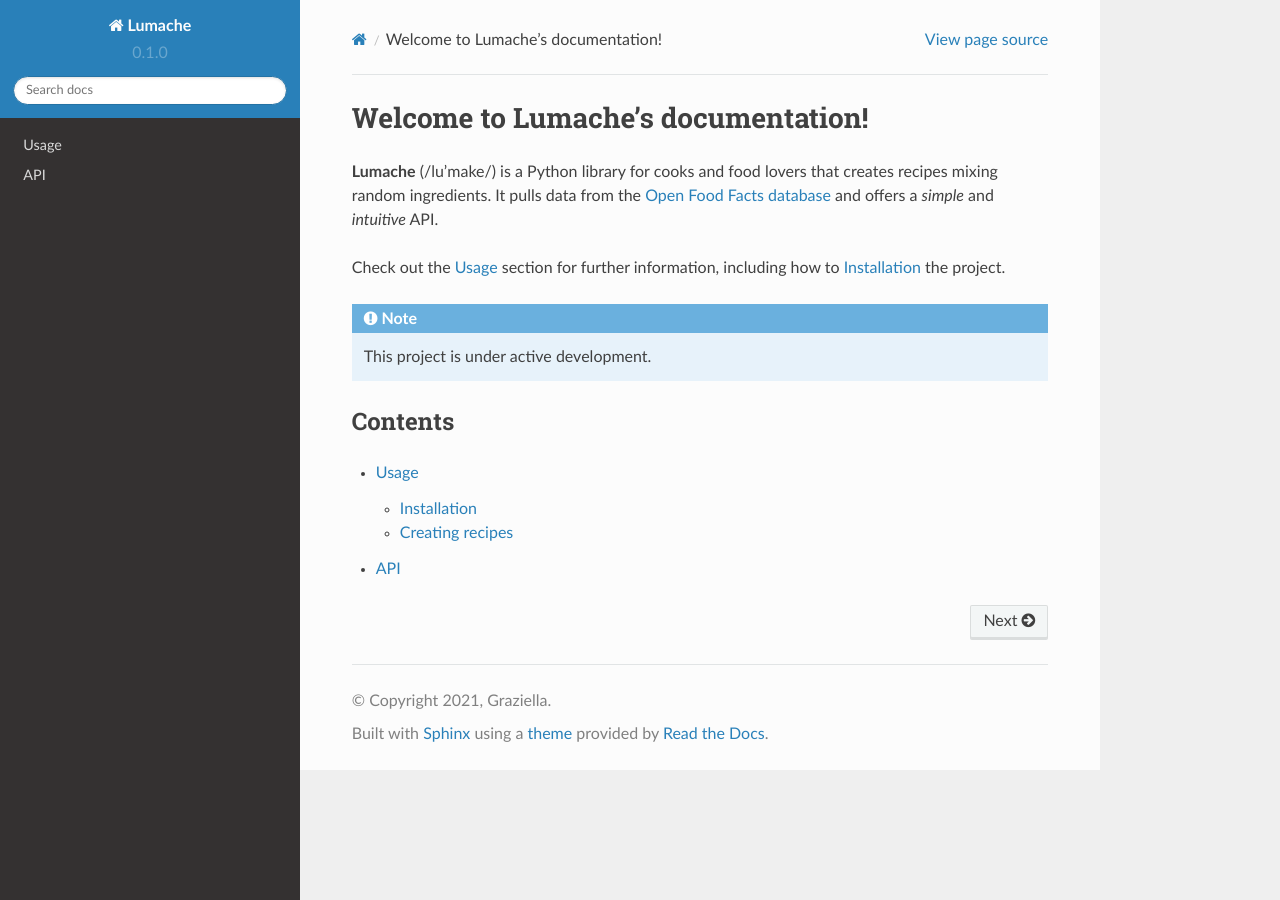
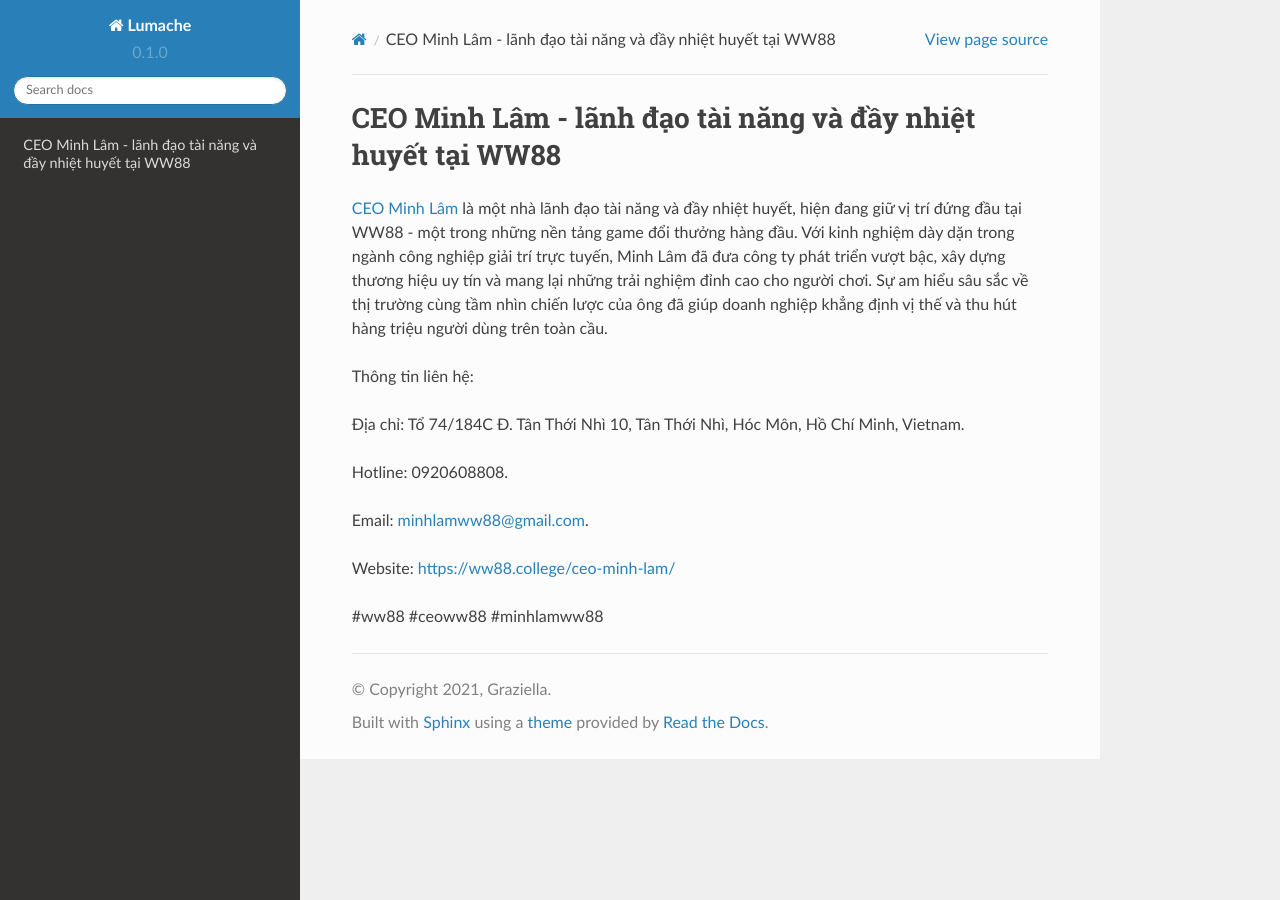
Before and after one commit to antonniotrombeta/ceominhlam, a Sphinx documentation site: the page built from docs/source/index.rst, in a window 1280 px wide. Built offline with Sphinx 7.4.7 and the Read the Docs theme 2.0.0, drawn with Linux system fonts in a browser that asks for light colours.

Commit message:
Update index.rst

```diff
--- a/docs/source/index.rst
+++ b/docs/source/index.rst
@@ -1,22 +1,16 @@
-Welcome to Lumache's documentation!
+CEO Minh Lâm - lãnh đạo tài năng và đầy nhiệt huyết tại WW88
 ===================================
 
-**Lumache** (/lu'make/) is a Python library for cooks and food lovers
-that creates recipes mixing random ingredients.
-It pulls data from the `Open Food Facts database <https://world.openfoodfacts.org/>`_
-and offers a *simple* and *intuitive* API.
+`CEO Minh Lâm <https://ww88.college/ceo-minh-lam/>`_ là một nhà lãnh đạo tài năng và đầy nhiệt huyết, hiện đang giữ vị trí đứng đầu tại WW88 - một trong những nền tảng game đổi thưởng hàng đầu. Với kinh nghiệm dày dặn trong ngành công nghiệp giải trí trực tuyến, Minh Lâm đã đưa công ty phát triển vượt bậc, xây dựng thương hiệu uy tín và mang lại những trải nghiệm đỉnh cao cho người chơi. Sự am hiểu sâu sắc về thị trường cùng tầm nhìn chiến lược của ông đã giúp doanh nghiệp khẳng định vị thế và thu hút hàng triệu người dùng trên toàn cầu.
 
-Check out the :doc:`usage` section for further information, including
-how to :ref:`installation` the project.
+Thông tin liên hệ:
 
-.. note::
+Địa chỉ: Tổ 74/184C Đ. Tân Thới Nhì 10, Tân Thới Nhì, Hóc Môn, Hồ Chí Minh, Vietnam.
 
-   This project is under active development.
+Hotline: 0920608808.
 
-Contents
---------
+Email: minhlamww88@gmail.com.
 
-.. toctree::
+Website: https://ww88.college/ceo-minh-lam/
 
-   usage
-   api
+#ww88 #ceoww88 #minhlamww88
```
